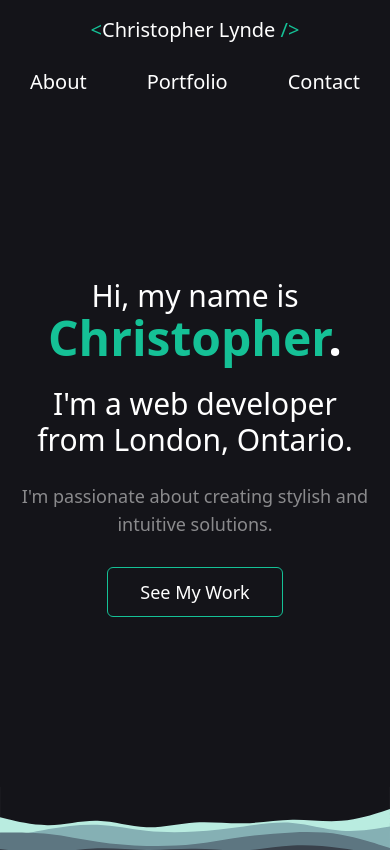
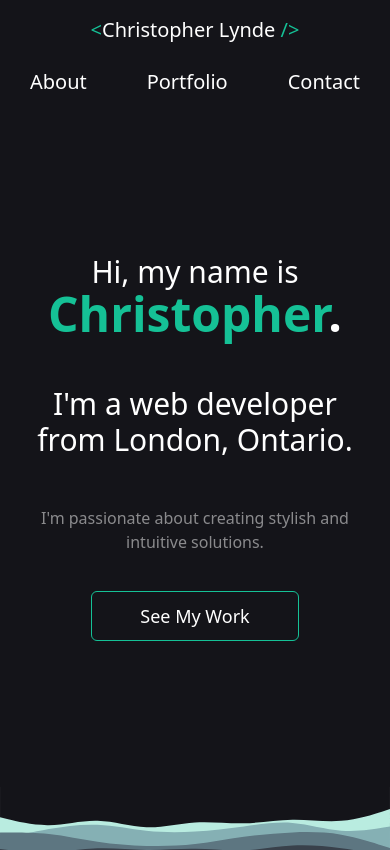
Before and after one commit to LyndeCS/portfolio-site, a React (Vite) app: page / in a window 390 px wide. Shown: the top 850 px of the page. Built offline with nearby package versions, Linux system fonts and the light colour scheme; no server answers.

Commit message:
Mobile Responsive v0.25
-Hero section fully mobile responsive

```diff
--- a/src/components/DividerSVG.jsx
+++ b/src/components/DividerSVG.jsx
@@ -7,7 +7,7 @@ const DividerSVG = () => {
 			xmlns="http://www.w3.org/2000/svg"
 			viewBox="0 0 900 200"
 			preserveAspectRatio="xMidYMid meet"
-			className="w-full h-auto"
+			className="w-full h-auto z-0"
 		>
 			<path fill="#141419" d="M0 0h900v200H0z" />
 			<path
--- a/src/components/Hero.jsx
+++ b/src/components/Hero.jsx
@@ -3,24 +3,26 @@ import softwareSvg from "../assets/art/software.svg";
 
 const Hero = () => {
 	return (
-		<section className="bg-smoke-500 text-white xl:pt-32 pb-4 md:pb-0 h-[80vh] xl:h-[65vh] flex flex-col justify-center">
+		<section className="bg-smoke-500 text-white xl:pt-12 2xl:pt-32 pb-4 md:pb-0 h-[80vh] xl:h-[65vh] flex flex-col justify-center">
 			<div className="container mx-auto flex items-center">
 				{/* HERO TEXT BLOCK */}
 				<div className="w-full xl:w-1/2 text-center xl:text-start">
-					<h1 className="text-3xl sm:text-6xl sm:mb-6">Hi, my name is</h1>
-					<h2 className="text-5xl sm:text-8xl font-bold mb-6">
+					<h1 className="text-3xl xs:text-4xl sm:text-6xl xl:mb-6">
+						Hi, my name is
+					</h1>
+					<h2 className="text-5xl xs:text-6xl sm:text-8xl font-bold mb-12 lg:mb-6">
 						<span className="text-meadow-500">Christopher</span>.
 					</h2>
-					<h3 className="text-3xl sm:text-6xl mb-6 sm:mb-8">
+					<h3 className="text-3xl xs:text-4xl sm:text-6xl mb-12 sm:mb-8">
 						I'm a web developer
 						<br /> from London, Ontario.
 					</h3>
-					<p className="text-lg sm:text-2xl mb-10 text-white opacity-50">
+					<p className="text-md xs:text-lg sm:text-2xl mb-12 xl:mb-10 text-white opacity-50 px-4 xl:px-0">
 						I'm passionate about creating stylish and intuitive solutions.
 					</p>
 					<a
 						href="#portfolio"
-						className="rounded-md px-8 sm:px-32 bg-transparent border border-meadow-500 text-white py-3 text-lg sm:text-2xl transition-all duration-500 hover:bg-meadow-100 hover:bg-opacity-5"
+						className="z-10 relative rounded-md px-12 xs:px-24 sm:px-32 bg-transparent border border-meadow-500 text-white py-3 text-lg sm:text-2xl transition-all duration-500 hover:bg-meadow-100 hover:bg-opacity-5"
 					>
 						See My Work
 					</a>
--- a/tailwind.config.js
+++ b/tailwind.config.js
@@ -29,6 +29,9 @@ export default {
 			boxShadow: {
 				inner2: "inset 0 0 0 1px rgb(0 0 0 / 0.05)",
 			},
+			screens: {
+				xs: "480px",
+			},
 		},
 	},
 	plugins: ["prettier-plugin-tailwindcss"],
```
Lines whose indentation alone changed are shown as unchanged.
